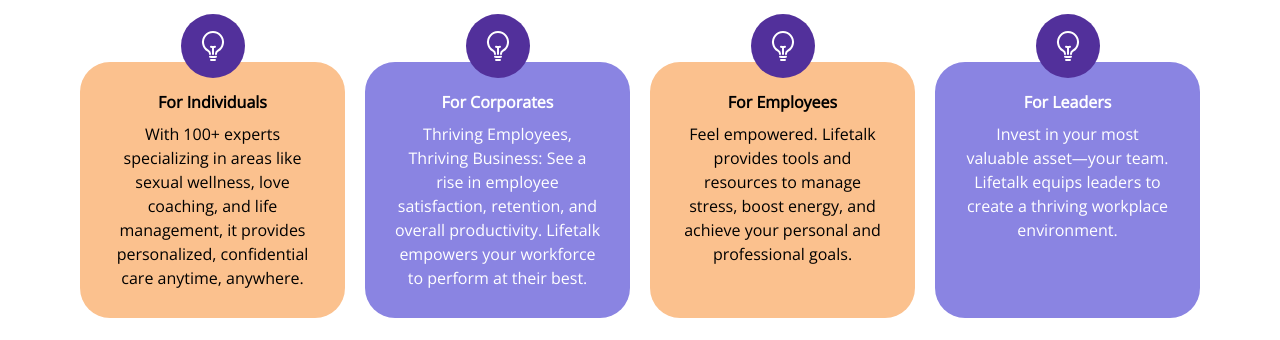
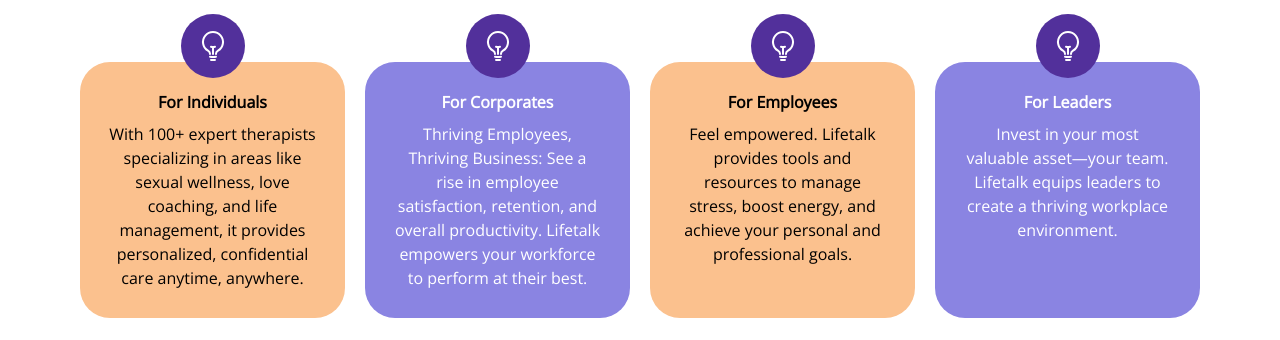
Before and after one commit to lifetalkbombayblokes/lifetalk, a Next.js app: page / in a window 1280 px wide. Shown: the part 2846-3186 px from the top of the page. Built offline with nearby package versions, Linux system fonts and the light colour scheme.

Commit message:
refactor:

```diff
--- a/src/app/page.tsx
+++ b/src/app/page.tsx
@@ -92,7 +92,7 @@
   {
     icon: "",
     heading: "For Individuals",
-    para: "With 100+ experts specializing in areas like sexual wellness, love coaching, and life management, it provides personalized, confidential care anytime, anywhere.",
+    para: "With 100+ expert therapists specializing in areas like sexual wellness, love coaching, and life management, it provides personalized, confidential care anytime, anywhere.",
   },
   {
     icon: "",
```
